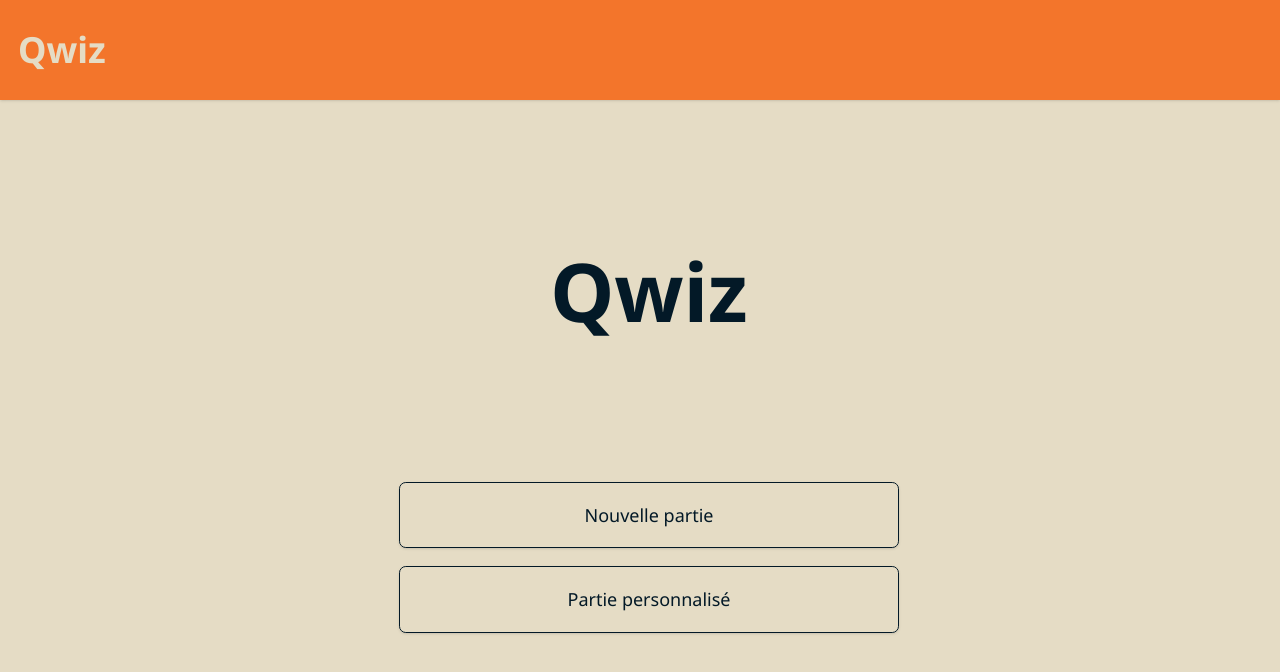
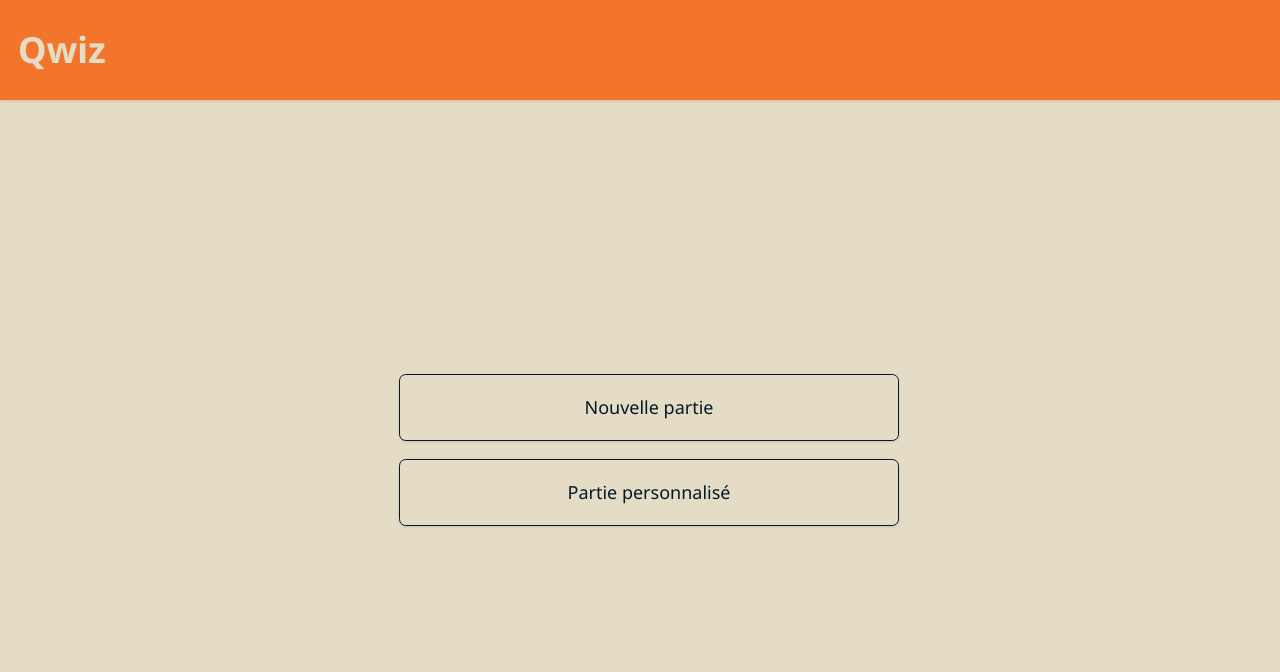
Before and after one commit to artiq75/qwiz, a React (Vite) app in the folder frontend/: page / in a window 1280 px wide. Shown: the top 672 px of the page. Built offline with nearby package versions, Linux system fonts and the light colour scheme; no server answers.

Commit message:
Some fix

```diff
--- a/frontend/src/css/_home.scss
+++ b/frontend/src/css/_home.scss
@@ -3,12 +3,7 @@
   min-height: calc(100vh - var(--topbar-height));
   display: flex;
   align-items: center;
-  flex-direction: column;
-}
-
-.home h1 {
-  font-size: var(--text-7xl);
-  margin: 7rem 0;
+  justify-content: center;
 }
 
 .home .card {
--- a/frontend/src/routes/home.jsx
+++ b/frontend/src/routes/home.jsx
@@ -4,7 +4,6 @@ import { RoutesName } from './router'
 export default function Home() {
   return (
     <main className="home">
-      <h1>Qwiz</h1>
       <ul className="card">
         <li>
           <Link className="btn primary outlined w-full" to={RoutesName.LOBBY}>
```
